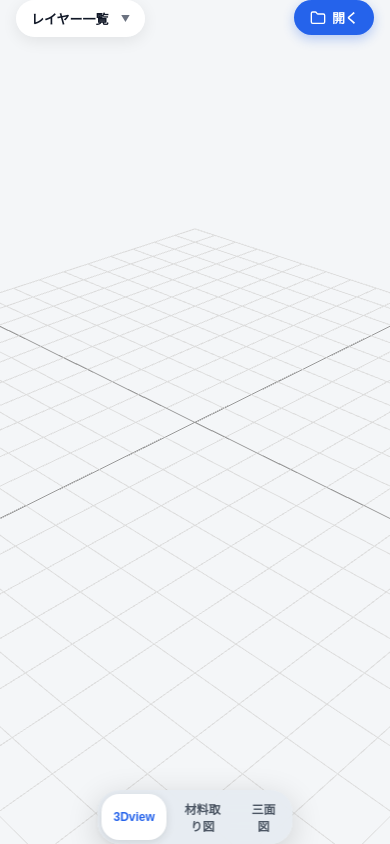
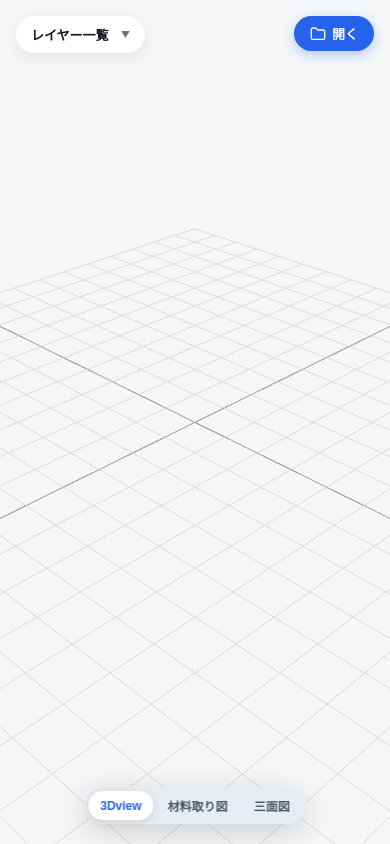
Before and after one commit to nojaja/caDYI3D_view, a website built with Vite: page index.html in a window 390 px wide. Built offline with nearby package versions, Linux system fonts and the light colour scheme; files whose address does not match are found by name.

Commit message:
[AIDD] feat: 寸法・カット仕様と表示を拡充
- 座標系とカット仕様のドキュメント・スキーマを追加し、形式の理解を明確化
- モデル表示とカットリストの操作・スタイルを改善
- サンプルモデルと画面キャプチャを更新し、各種表示・モバイルのテストを拡充

```diff
--- a/src/styles/main.css
+++ b/src/styles/main.css
@@ -9,6 +9,7 @@
 html, body {
   width: 100%;
   height: 100%;
+  height: 100dvh;
   overflow: hidden;
   font-family: -apple-system, BlinkMacSystemFont, "Segoe UI", Roboto, "Helvetica Neue", Arial, sans-serif;
   background-color: #f4f6f8;
@@ -20,6 +21,7 @@ html, body {
   position: relative;
   width: 100%;
   height: 100%;
+  height: 100dvh;
   overflow: hidden;
 }
 
@@ -32,9 +34,9 @@ html, body {
 /* ヘッダー・トップバー */
 .top-bar {
   position: absolute;
-  top: env(safe-area-inset-top, 16px);
-  left: 16px;
-  right: 16px;
+  top: max(calc(env(safe-area-inset-top) + 8px), 16px);
+  left: max(calc(env(safe-area-inset-left) + 16px), 16px);
+  right: max(calc(env(safe-area-inset-right) + 16px), 16px);
   display: flex;
   justify-content: space-between;
   align-items: center;
@@ -776,7 +778,7 @@ html, body {
   /* id="view-mode-selector" は下部中央 */
   #view-mode-selector {
     position: fixed !important;
-    bottom: env(safe-area-inset-bottom, 20px) !important;
+    bottom: max(calc(env(safe-area-inset-bottom) + 12px), 20px) !important;
     left: 50% !important;
     transform: translateX(-50%) !important;
     margin: 0 !important;
@@ -787,26 +789,28 @@ html, body {
   .segment-btn {
     padding: 6px 12px;
     font-size: 12px;
+    white-space: nowrap !important;
   }
 
   /* トップバー: 右上のアクション（開くボタン等）のみ表示 */
   .top-bar {
     justify-content: flex-end;
     pointer-events: none;
-    left: 16px;
-    right: 16px;
-    top: env(safe-area-inset-top, 16px);
+    left: max(calc(env(safe-area-inset-left) + 16px), 16px);
+    right: max(calc(env(safe-area-inset-right) + 16px), 16px);
+    top: max(calc(env(safe-area-inset-top) + 8px), 16px);
   }
 
   /* id="layer-panel" は一番左上（class="brand" があった場所） */
   #layer-panel {
-    top: env(safe-area-inset-top, 16px) !important;
-    left: 16px !important;
+    top: max(calc(env(safe-area-inset-top) + 8px), 16px) !important;
+    left: max(calc(env(safe-area-inset-left) + 16px), 16px) !important;
     right: auto !important;
     width: auto !important;
     min-width: 110px;
     max-width: calc(100vw - 120px);
     max-height: calc(100vh - 120px);
+    max-height: calc(100dvh - 120px);
     padding: 8px 14px;
     border-radius: 20px;
     box-shadow: 0 4px 16px rgba(0, 0, 0, 0.08);
```
